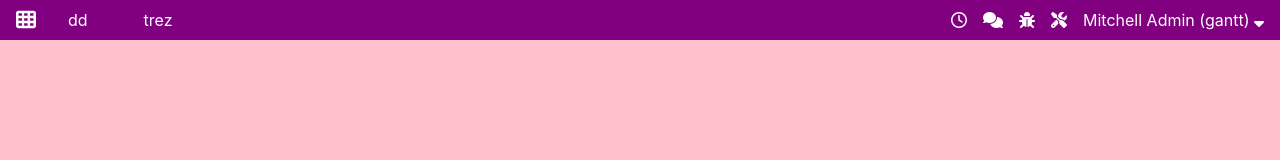
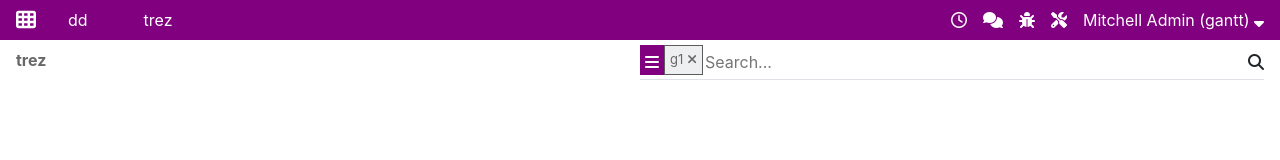
Before and after one commit to lindsayjohnston/odoo-assignment, a plain HTML site: page docs/index.html in a window 1280 px wide. Drawn offline with nearby package versions, Linux system fonts and the light colour scheme.

Commit message:
Added layout for Name/Search Bar

```diff
--- a/docs/index.html
+++ b/docs/index.html
@@ -80,77 +80,43 @@
 
     </header>
 
-
-    <!-- <div class='d-flex flex-row justify-content-between'>
-        <div id="left-nav-links" class='navbar'>
-            <a class='navbar-brand ' href="#">
+    <!-- NAME/SEARCH BAR -->
+    <div class="d-flex flex-row justify-content-between bar px-3">
+        <p style="color: rgb(104, 104, 104)"class="my-auto font-weight-bold">trez</p>
+        <div class="d-flex flex-row width-50 border-bottom mt-auto">
+            <div class="icon-background mb-1">
+                <a href="#">
                     <span style="color: white">
-                    <i class="fas fa-th"></i>
+                        <i class="fas fa-bars"></i>
                     </span>
                 </a>
-            <ul class="navbar-nav">
-                <li class="p-15">
-                    <a href='#'>dd</a>
-                </li>
-                <li >
-                    <a  href='#'>
-                        <h5 class='navbar-text'>trez</h5>
-                    </a>
-                </li>
-            </ul>
             </div>
-        <div id='right-nav-links'>
-            <ul class="navbar-nav ml-md-auto">
-                <li class="nav-item mr-2">
+            <div class="tag d-flex flex-row">
+                <p class="mb-0 mr-1">g1 </p>
                 <a href="#">
-                        <span style="color: white">
-                            <i class="far fa-clock"></i>
+                    <span style="color: rgb(104, 104, 104)">
+                        <i class="fas fa-times"></i>
                     </span>
                 </a>
-                </li>
-                <li class="nav-item">
-                    <a href="#">
-                        <span style="color: white">
-                            <i class="fas fa-comments"></i>
-                        </span>
-                    </a>
-                </li>
-                <li class="nav-item">
-                    <a href="#">
-                        <span style="color: white">
-                            <i class="fas fa-comments"></i>
-                        </span>
-                    </a>
-                </li>
-                <li class="nav-item">
-                    <a href="#">
-                        <span style="color: white">
-                            <i class="fas fa-bug"></i>
-                        </span>
-                    </a>
-                </li>
-                <li class="nav-item">
-                    <a href="#">
-                        <span style="color: white">
-                            <i class="fas fa-tools"></i>
-                        </span>
-                    </a>
-                </li>
-                <li class="nav-item">
-                    <a href="#">
-                        <span style="color: white">
-                            Mitchell Admin (gantt)
-                            <i class="fas fa-sort-down"></i>
-                        </span>
+            </div>
 
-                    </a>
-
-                </li>
-            </ul>
+            <div class="input-div d-flex flex-row justify-content-between">
+                <input type="text" placeholder="Search...">
+                    <i class="fas fa-search my-auto"></i>
+            </div>
 
         </div>
 
-    </div> -->
+    </div>
+
+
+    <!-- OPTIONS BAR-->
+    <div class="d-flex flex-row justify-content-between bar">
+
+    </div>
+
+
+
 
 </body>
 
--- a/docs/styles.css
+++ b/docs/styles.css
@@ -1,7 +1,6 @@
 body {
     min-width: 1080px;
     height: 100%;
-    background-color: pink;
 }
 
 header{
@@ -17,3 +16,48 @@ a:hover{
     text-decoration: none;
     color: grey;
 }
+
+input{
+    border: none;
+    width: 100%;
+}
+
+input:focus{
+    outline: none;
+}
+
+.tag{
+    width: fit-content;
+    align-items: center;
+    /* padding: auto; */
+    /* display: block; */
+    font-size: small;
+    /* text-align: center; */
+    padding: 0px 5px;
+    color: rgb(104, 104, 104);
+    background-color: rgb(238, 239, 240);
+    border:1px solid rgb(91, 91, 91);
+    height: 30px;
+}
+
+.width-50{
+    width: 50%;
+}
+
+/* SPECIFICS */
+
+.bar{
+    height: 40px;
+}
+
+.icon-background{
+    background-color: purple;
+    height: 30px;
+    padding: 5px;
+    margin: auto;
+}
+
+.input-div{
+    background-color: white;
+    width: 100%;
+}
```
Lines whose indentation alone changed are shown as unchanged.
